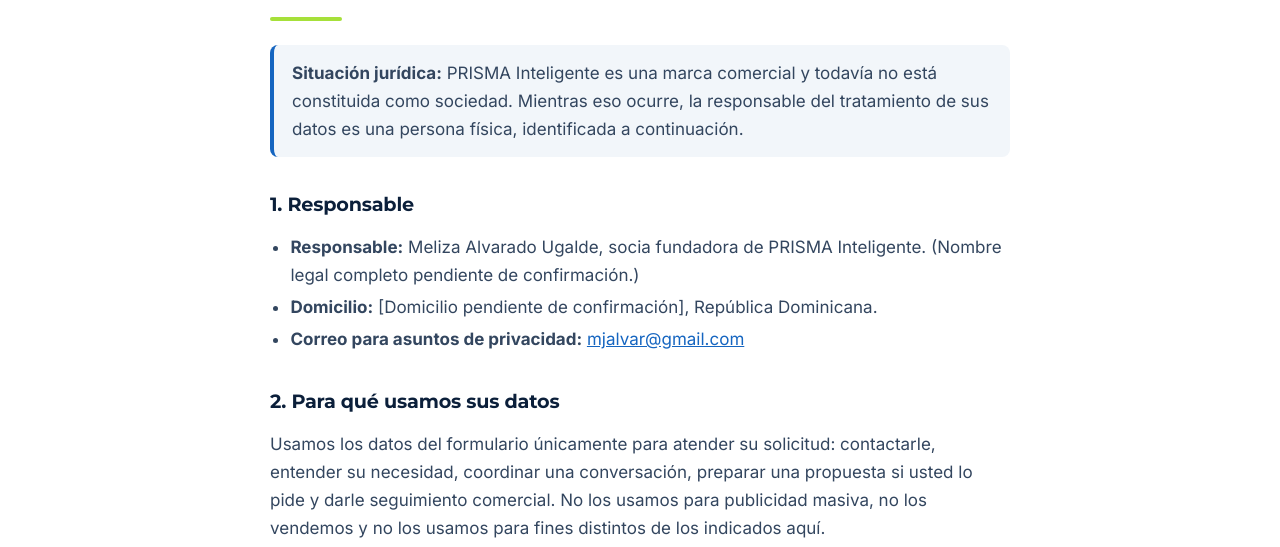
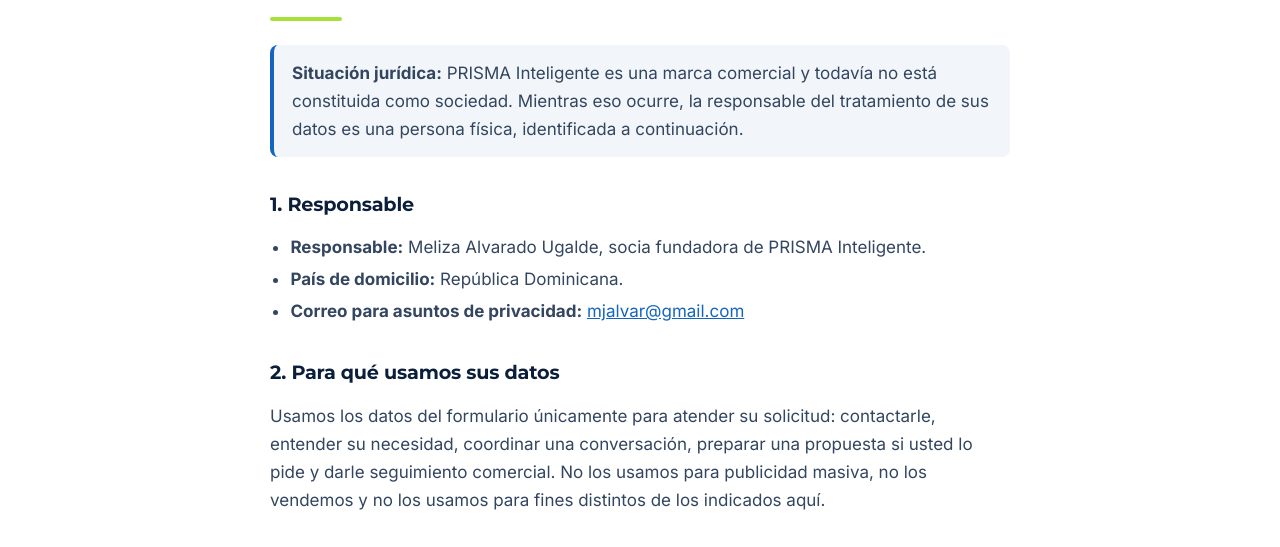
Before and after one commit to mealvar-pix/prismawebsite, a plain HTML site: page privacidad.html in a window 1280 px wide. Shown: the part 248-795 px from the top of the page. Drawn offline with Linux system fonts and the light colour scheme.

Commit message:
Aviso de privacidad aprobado: sin marcadores pendientes
Responsable: Meliza Alvarado Ugalde. País de domicilio: República Dominicana
(datos confirmados por la Product Owner; sin dirección inventada).

Co-Authored-By: Claude Opus 5.5 <noreply@anthropic.com>
Claude-Session: https://claude.ai/code/session_01Bw4XrePLqB4F9N5zmd5ri9

```diff
--- a/privacidad.html
+++ b/privacidad.html
@@ -47,8 +47,8 @@ footer{border-top:1px solid var(--line);padding:24px 0;color:var(--muted);font-s
 
 <h2>1. Responsable</h2>
 <ul>
-<li><b>Responsable:</b> Meliza Alvarado Ugalde, socia fundadora de PRISMA Inteligente. (Nombre legal completo pendiente de confirmación.)</li>
-<li><b>Domicilio:</b> [Domicilio pendiente de confirmación], República Dominicana.</li>
+<li><b>Responsable:</b> Meliza Alvarado Ugalde, socia fundadora de PRISMA Inteligente.</li>
+<li><b>País de domicilio:</b> República Dominicana.</li>
 <li><b>Correo para asuntos de privacidad:</b> <a href="mailto:mjalvar@gmail.com">mjalvar@gmail.com</a></li>
 </ul>
 
```
